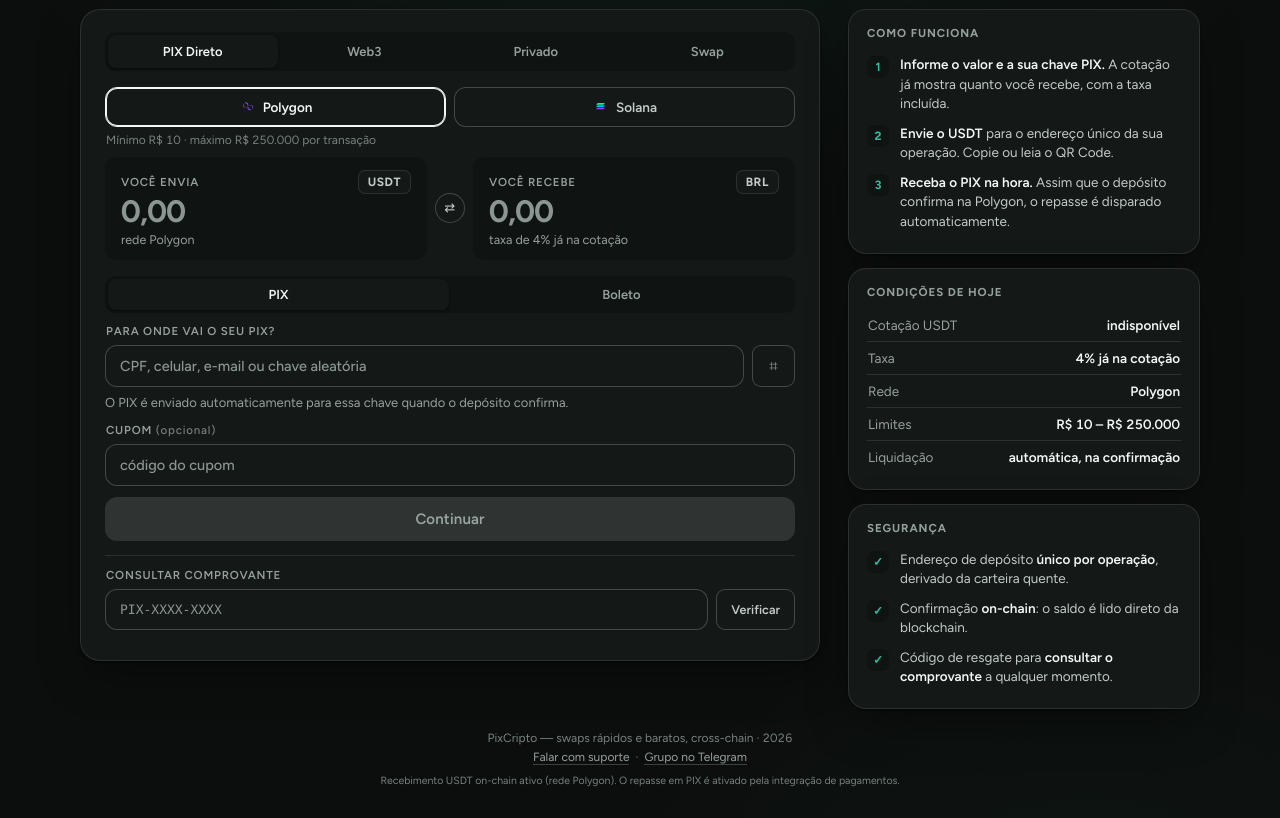
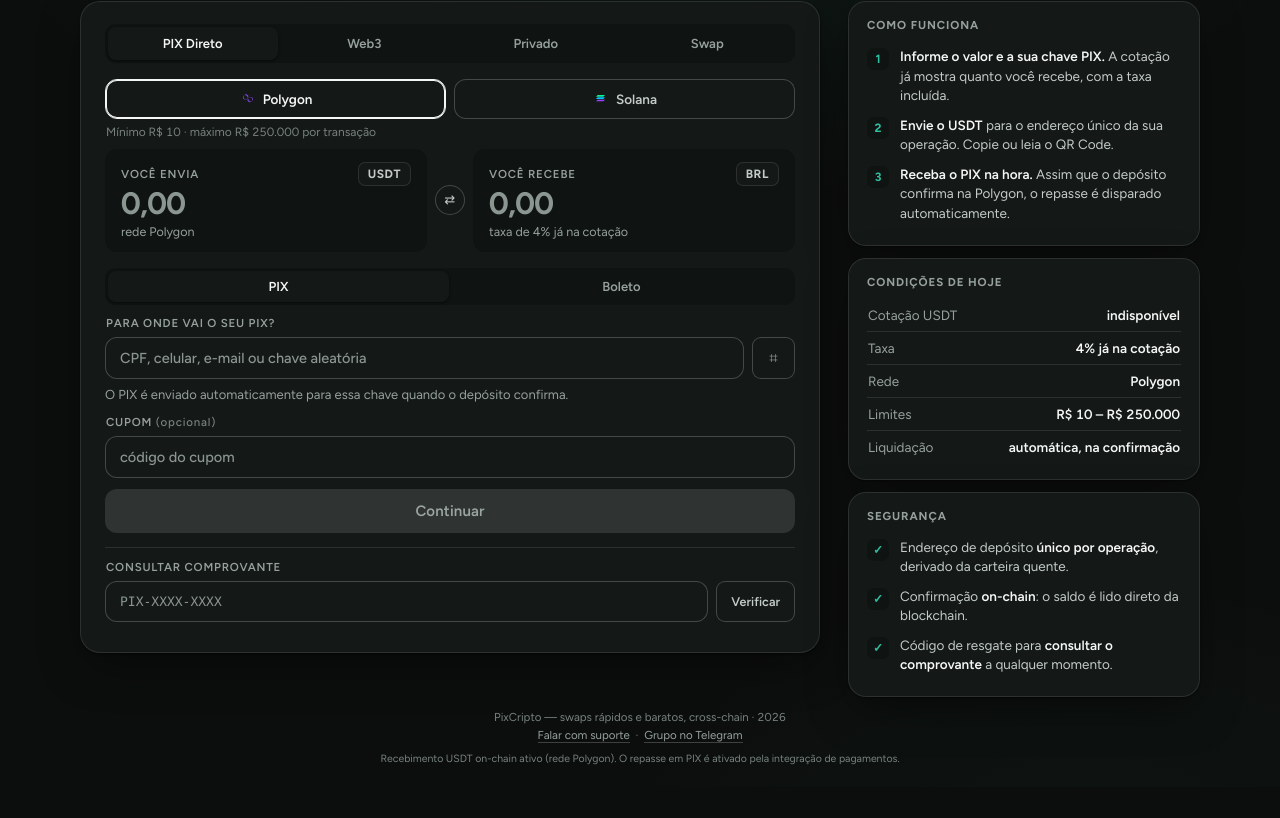
Before and after one commit to skillmoph/pixcripto, a website: page index.html in a window 1280 px wide. Shown: the part 68-886 px from the top of the page. After the commit the page ends 855 px from the top, so only its background shows below. Drawn offline with Linux system fonts and the light colour scheme; no server answers.

Commit message:
Compacta altura no desktop largo (cabe em 850px)

```diff
--- a/index.html
+++ b/index.html
@@ -235,11 +235,11 @@
   .panel .kv{font-size:13.5px;padding:8px 1px}
 
   @media (min-width:1100px){
-    body{padding-top:28px;padding-bottom:28px}
+    body{padding-top:20px;padding-bottom:20px}
     .wrap{width:1120px;display:grid;grid-template-columns:minmax(0,1fr) 352px;column-gap:28px;align-items:start}
     header.top{grid-column:1/-1;margin-bottom:16px}
-    footer{grid-column:1/-1;margin-top:20px}
-    .side{display:flex;flex-direction:column;gap:14px;position:sticky;top:28px}
+    footer{grid-column:1/-1;margin-top:12px;font-size:11.5px;line-height:1.55}
+    .side{display:flex;flex-direction:column;gap:12px;position:sticky;top:20px}
     .card{padding:22px 24px}
     .conv input.big{font-size:31px}
   }
```
